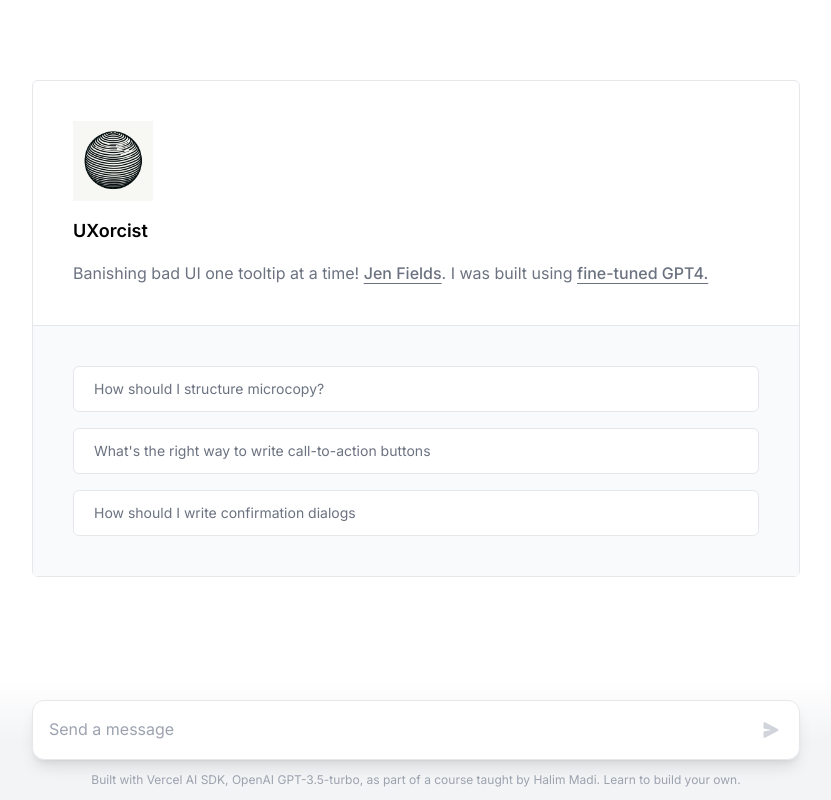
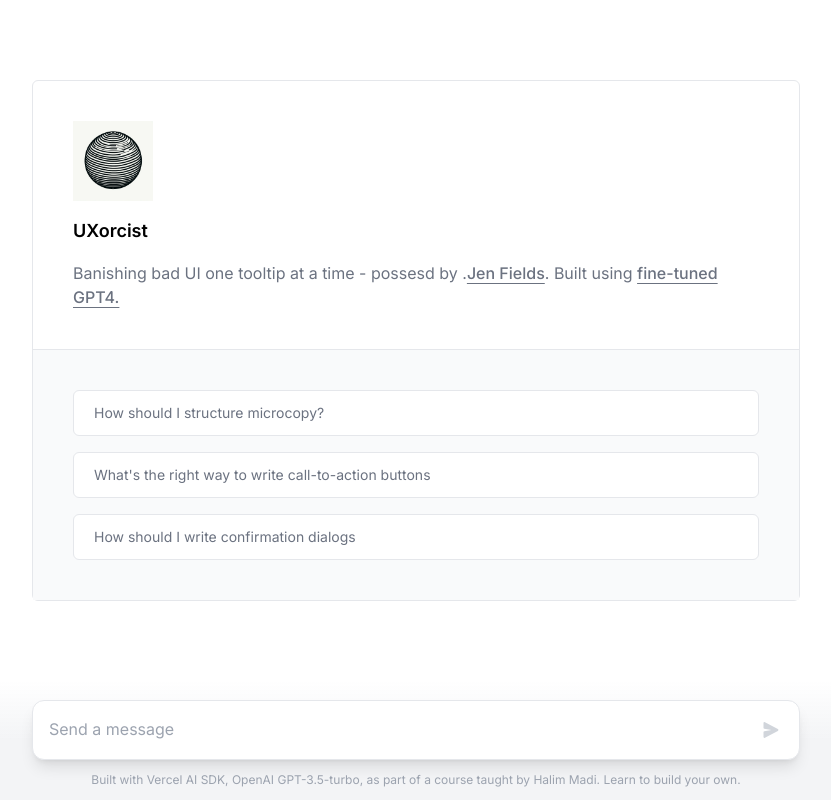
Before and after one commit to jensinai/tone-and-copy-bot, a Next.js app: page / in a window 1280 px wide. Shown: the whole page, without its empty margins (224-1055 px from the left). Built offline with nearby package versions, Linux system fonts and the light colour scheme.

Commit message:
Update page.tsx

```diff
--- a/app/page.tsx
+++ b/app/page.tsx
@@ -86,7 +86,7 @@ export default function Chat() {
               UXorcist
             </h1>
             <p className="text-gray-500">
-              Banishing bad UI one tooltip at a time!{" "}
+              Banishing bad UI one tooltip at a time - possesd by {" "}.
               <a
                 href="https://www.linkedin.com/in/jenniferdelozier/"
                 target="_blank"
@@ -94,7 +94,7 @@ export default function Chat() {
                 className="font-medium underline underline-offset-4 transition-colors hover:text-black"
               >
                 Jen Fields
-              </a>. I was built using{" "}
+              </a>. Built using{" "}
               <a
                 href="https://openai.com/blog/gpt-3-5-turbo-fine-tuning-and-api-updates"
                 target="_blank"
```
